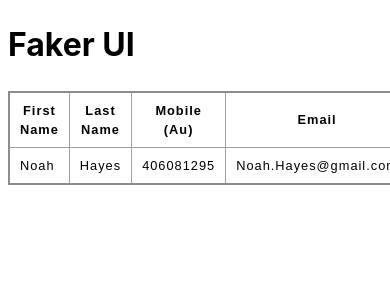
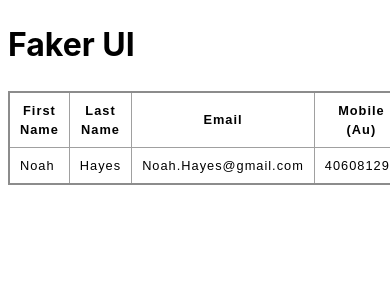
Before and after one commit to MahendraTennakoon/faker-ui, a React (Vite) app: page / in a window 390 px wide. Shown: the top 300 px of the page. Built offline with nearby package versions, Linux system fonts and the light colour scheme.

Commit message:
reorder email and mobile

```diff
--- a/src/App.tsx
+++ b/src/App.tsx
@@ -18,16 +18,16 @@ function App() {
           <tr>
             <th>First Name</th>
             <th>Last Name</th>
+            <th>Email</th>
             <th>Mobile (Au)</th>
-            <th>Email</th>
           </tr>
         </thead>
         <tbody>
           <tr>
             <td>{person.firstName}</td>
             <td>{person.lastName}</td>
+            <td>{person.email}</td>
             <td>{person.phoneMobile}</td>
-            <td>{person.email}</td>
           </tr>
         </tbody>
       </table>
```
